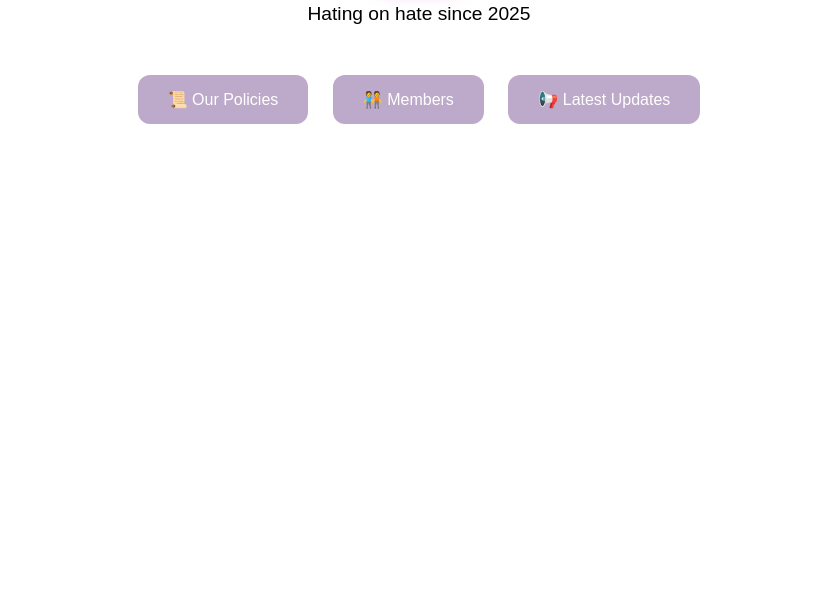
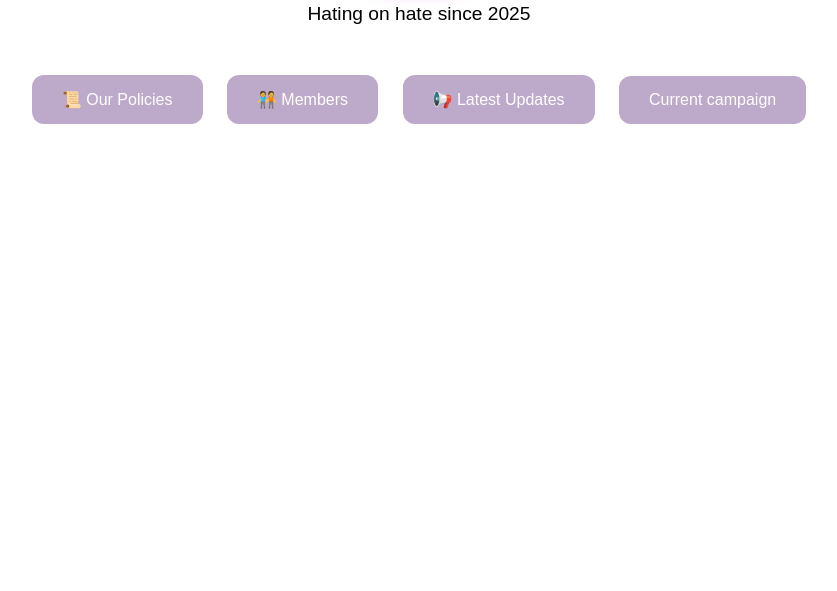
Before and after one commit to misolyticparty/misolyticparty.github.io, a plain HTML site: page index.html in a window 1280 px wide. Shown: the part 209-800 px from the top of the page, without its empty margins (221-1058 px from the left). Drawn offline with Linux system fonts and the light colour scheme.

Commit message:
Update index.html

```diff
--- a/index.html
+++ b/index.html
@@ -52,5 +52,6 @@
   <a href="policies.html" class="button">📜 Our Policies</a>
   <a href="members.html" class="button">🧑‍🤝‍🧑 Members</a>
   <a href="updates.html" class="button">📢 Latest Updates</a>
+  <a href="campaign.html" class="button">Current campaign</a>
 </body>
 </html>
```
